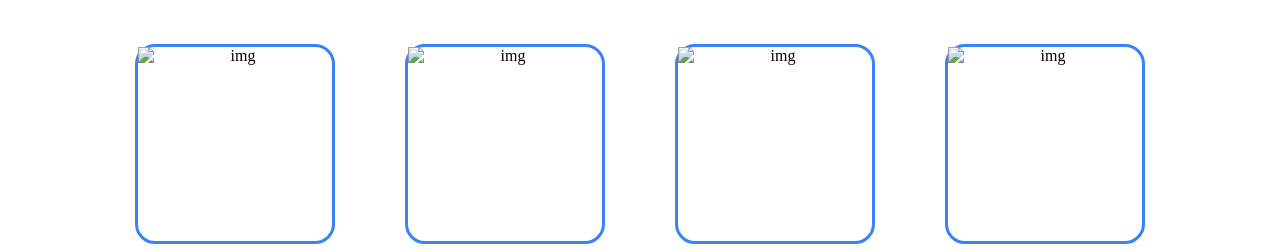
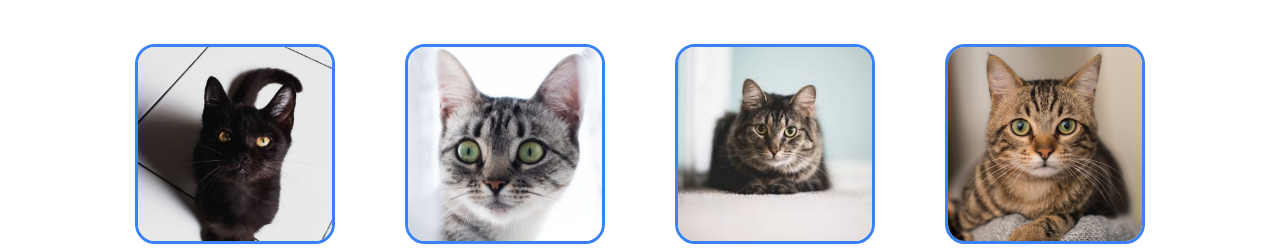
Before and after one commit to Dtdeep/Odin---Landing-Page, a plain HTML site: page index.html in a window 1280 px wide. Shown: the part 540-791 px from the top of the page. Drawn offline with Linux system fonts and the light colour scheme.

Commit message:
Add cat images to img containers

```diff
--- a/index.html
+++ b/index.html
@@ -30,19 +30,19 @@
                     <h2>Some random information</h2>
                     <div class="image-list">
                         <div class="img-subtxt">
-                                <div class="content-img-container"><img alt="img"></div>
+                                <div class="content-img-container"><img class="cropped" src="images/60c2119386721545403311.avif" alt="img"></div>
                                 <p class="pfont-increase">this is some subtext under an illustration or image</p>
                         </div>
                         <div class="img-subtxt">
-                                <div class="content-img-container"><img alt="img"></div>
+                                <div class="content-img-container"><img class="cropped"src="images/Aegyptisch-Mau-Nahaufnahme_-shutterstock_1284290071-2560x800-1-450x450.jpg" alt="img"></div>
                                 <p class="pfont-increase">this is some subtext under an illustration or image</p>
                         </div>
                         <div class="img-subtxt">
-                                <div class="content-img-container"><img alt="img"></div>
+                                <div class="content-img-container"><img class="cropped"src="images/images.jpeg"alt="img"></div>
                                 <p class="pfont-increase">this is some subtext under an illustration or image</p>
                         </div>
                         <div class="img-subtxt">
-                                <div class="content-img-container"><img alt="img"></div>
+                                <div class="content-img-container"><img class="cropped"src="images/2b4718827a37b6f11dc82e939984c571.jpg"alt="img"></div>
                                 <p class="pfont-increase">this is some subtext under an illustration or image</p>
                         </div>
                     </div>
--- a/style.css
+++ b/style.css
@@ -204,3 +204,8 @@ h1.hero-maintext{
     color: #F9FAf8;
     height: 100px;
 }
+
+.cropped{
+    object-fit: cover;
+    border-radius:17px;
+}
```
Also changed, not shown: images/2b4718827a37b6f11dc82e939984c571.jpg (added), images/60c2119386721545403311.avif (added), images/Aegyptisch-Mau-Nahaufnahme_-shutterstock_1284290071-2560x800-1-450x450.jpg (added), images/images.jpeg (added).
